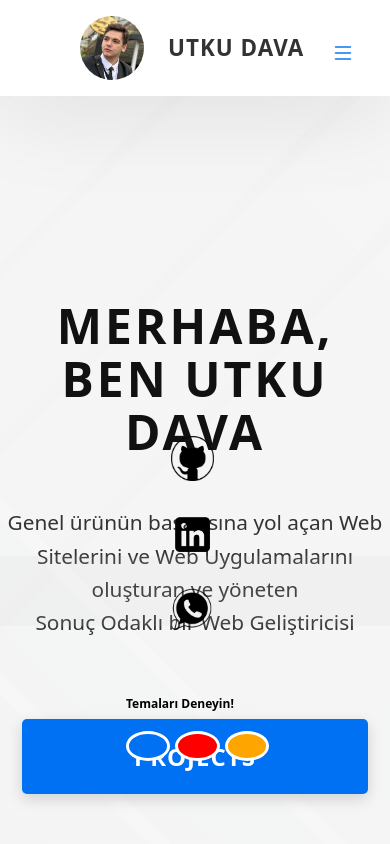
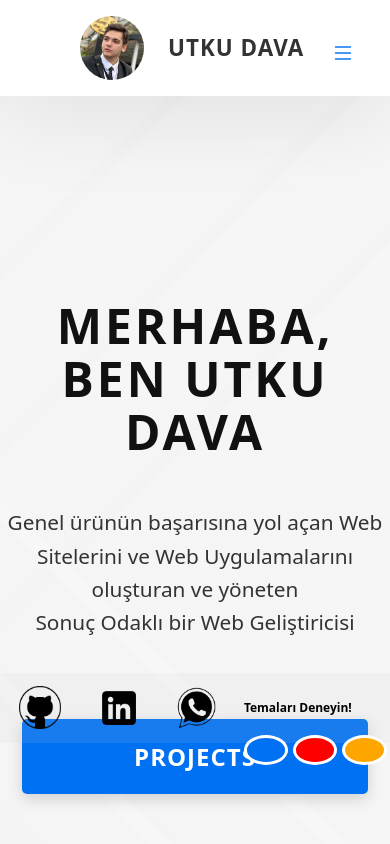
Before and after one commit to userUtkuDava/portfolio, a React (Vite) app: page / in a window 390 px wide. Shown: the top 844 px of the page. Built offline with nearby package versions, Linux system fonts and the light colour scheme.

Commit message:
tema değiştirme bloğu responsive şekilde ayarlandı

```diff
--- a/src/Components/style/css/homeHero.css
+++ b/src/Components/style/css/homeHero.css
@@ -213,7 +213,9 @@
 @media screen and (max-width: 992px) {
   .home-hero__socials {
     position: absolute;
-    top: 100%;
+    display: flex;
+    flex-direction: row;
+    margin-top: 30%;
     transform: translateY(-50%);
     background: rgba(206, 206, 206, 0.1176470588);
     box-shadow: rgba(100, 100, 111, 0.2) 0px 7px 29px 0px;
--- a/src/Components/style/homeHero.scss
+++ b/src/Components/style/homeHero.scss
@@ -215,7 +215,9 @@
   @media screen and (max-width: 992px) {
     .home-hero__socials {
       position: absolute;
-      top: 100%;
+      display: flex;
+      flex-direction: row;
+       margin-top: 30%;
       transform: translateY(-50%);
       background: #cecece1e;
       box-shadow: rgba(100, 100, 111, 0.2) 0px 7px 29px 0px;
```
